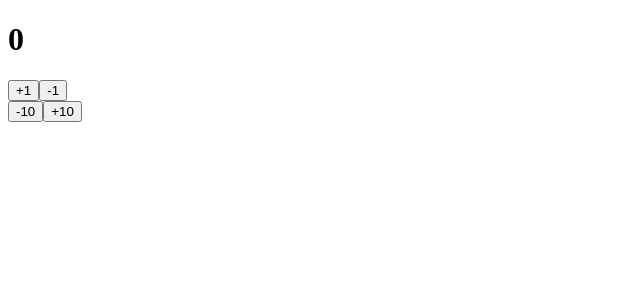
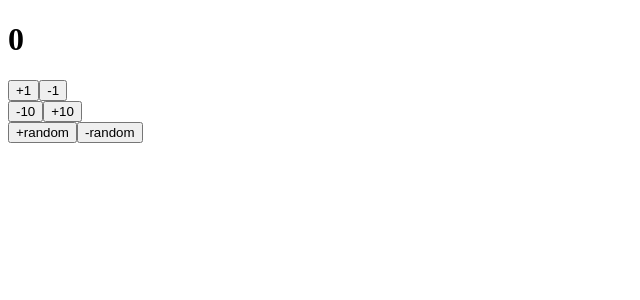
Before and after one commit to kutman-batyrkanov/html-css-pricing, a React (Create React App) app in the folder redux-example/: page / in a window 1280 px wide. Shown: the top 300 px of the page, without its empty margins (0-640 px from the left). Built offline with nearby package versions, Linux system fonts and the light colour scheme.

Commit message:
add and use math ranodm button in component counter simple

```diff
--- a/redux-example/src/components/CounterSimpleControls.js
+++ b/redux-example/src/components/CounterSimpleControls.js
@@ -15,6 +15,12 @@ const CounterSimpleControls = () => {
   function incrementBy10Callback() {
     dispatch({ type: "increment_by_10" });
   }
+  function incrementByRandomCallback() {
+    dispatch({ type: "increment_by_random" });
+  }
+  function decrementByRandomCallback() {
+    dispatch({ type: "increment_by_random" });
+  }
 
   return (
     <div>
@@ -23,6 +29,10 @@ const CounterSimpleControls = () => {
       <br></br>
       <button onClick={decrementBy10Callback}>-10</button>
       <button onClick={incrementBy10Callback}>+10</button>
+      <br></br>
+      <button onClick={incrementByRandomCallback}>+random</button>
+      <button onClick={decrementByRandomCallback}>-random</button>
+
     </div>
   );
 };
```
